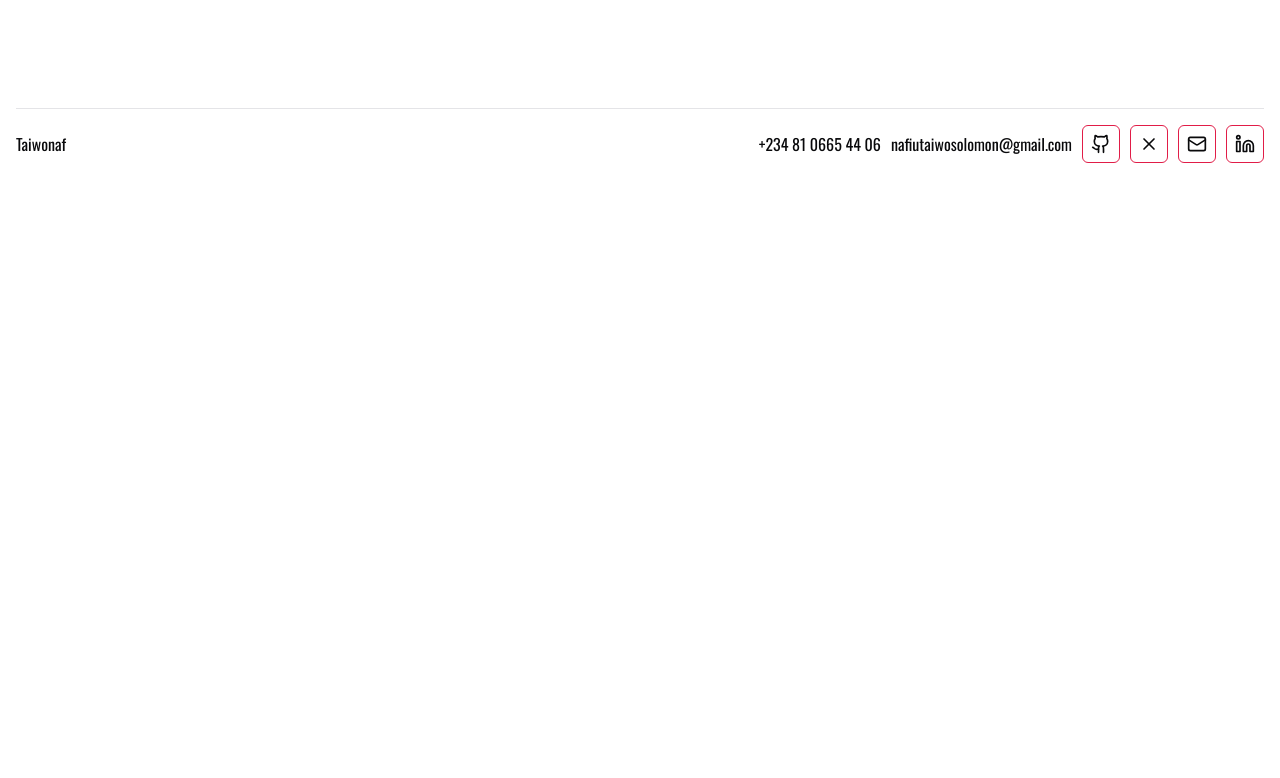
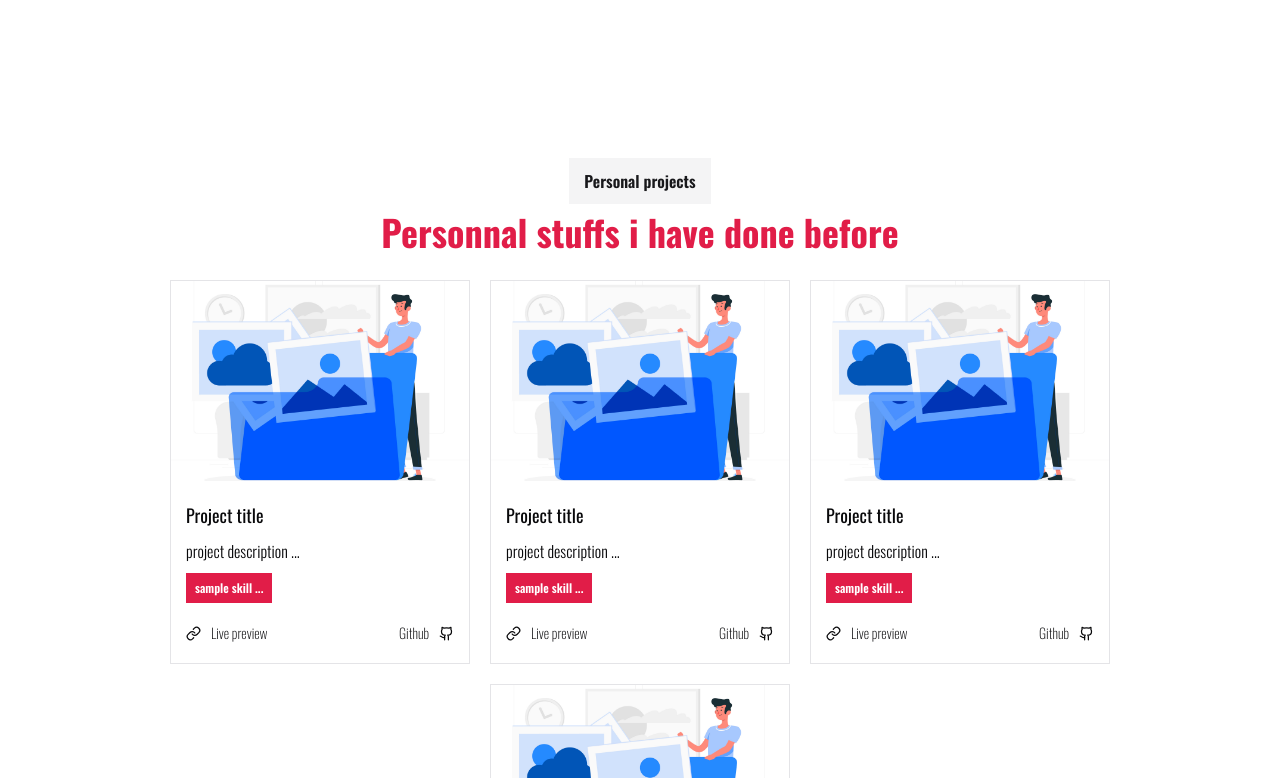
Before and after one commit to taiwonaf/My-portfolio, a Next.js app: page / in a window 1280 px wide. Shown: the part 3782-4560 px from the top of the page. Before the commit the page ends 3961 px from the top, so only its background shows below. Built offline with nearby package versions, Linux system fonts and the light colour scheme.

Commit message:
feat: update

```diff
--- a/src/components/landing/index.tsx
+++ b/src/components/landing/index.tsx
@@ -5,6 +5,7 @@ import Skills from "./skills";
 import Works from "./works";
 import Experience from "./experience";
 import Services from "./services";
+import Projects from "./projects";
 
 const index = () => {
   return (
@@ -15,6 +16,7 @@ const index = () => {
       <Skills />
       <Works />
       <Experience />
+      <Projects />
     </>
   );
 };
--- /dev/null
+++ b/src/components/landing/projects/Project.tsx
@@ -0,0 +1,51 @@
+import React from "react";
+import WorkTag from "./WorkTag";
+import { GithubIcon, LinkIcon } from "lucide-react";
+import Link from "next/link";
+import Image from "next/image";
+import ImgPlaceholder from "@/assets/images/image_placeholder.jpg";
+
+const Project = () => {
+  return (
+    <div className="max-w-[300px] w-full border border-input bg-background hover:bg-accent">
+      <div className="w-full h-[200px]">
+        <Image
+          src={ImgPlaceholder}
+          alt="sample img"
+          className="w-full h-full object-cover"
+        />
+      </div>
+      <div className="px-[15px] py-[20px]">
+        <h3 className="text-left text-lg mb-[10px]">Project title</h3>
+        <p className="text-left text-md font-light mb-[10px]">
+          project description ...
+        </p>
+        <div className="flex justify-start items-center mb-[20px]">
+          <WorkTag tag="sample skill ..." />
+        </div>
+        <div className="flex justify-between items-center gap-5">
+          <div className="flex gap-[10px] justify-start items-center">
+            <LinkIcon className="h-[15px] w-[15px]" />
+            <Link
+              href={"#"}
+              className="font-extralight text-sm hover:marker:underline"
+            >
+              Live preview
+            </Link>
+          </div>
+          <div className="flex gap-[10px] justify-start items-center">
+            <Link
+              href={"#"}
+              className="font-extralight text-sm hover:marker:underline"
+            >
+              Github
+            </Link>
+            <GithubIcon className="h-[15px] w-[15px]" />
+          </div>
+        </div>
+      </div>
+    </div>
+  );
+};
+
+export default Project;
--- /dev/null
+++ b/src/components/landing/projects/WorkTag.tsx
@@ -0,0 +1,19 @@
+import { Badge } from "@/components/ui/badge";
+import React from "react";
+
+interface IProp {
+  tag: string;
+}
+
+const WorkTag: React.FC<IProp> = ({ tag }) => {
+  return (
+    <Badge
+      variant="secondary"
+      className="py-[5px] px-[8px] text-[12px] backdrop-blur-md cursor-pointer rounded-[0] bg-primary text-white"
+    >
+      {tag}
+    </Badge>
+  );
+};
+
+export default WorkTag;
--- /dev/null
+++ b/src/components/landing/projects/index.tsx
@@ -0,0 +1,59 @@
+"use client";
+
+import {
+  SectionContainer,
+  SectionDescription,
+  SectionTitle,
+} from "@/components/global";
+import React from "react";
+import Project from "./Project";
+
+const index = () => {
+  const works = [
+    {
+      title: "Laundry App",
+      description:
+        "The Laundry App is your ultimate companion for managing all your laundr needs efficiently and conveniently. D...",
+      tags: ["Figma", "Illustrator"],
+      link: "#",
+    },
+    {
+      title: "Laundry App",
+      description:
+        "The Laundry App is your ultimate companion for managing all your laundr needs efficiently and conveniently. D...",
+      tags: ["Figma", "Illustrator"],
+      link: "#",
+    },
+    {
+      title: "Laundry App",
+      description:
+        "The Laundry App is your ultimate companion for managing all your laundr needs efficiently and conveniently. D...",
+      tags: ["Figma", "Illustrator"],
+      link: "#",
+    },
+    {
+      title: "Laundry App",
+      description:
+        "The Laundry App is your ultimate companion for managing all your laundr needs efficiently and conveniently. D...",
+      tags: ["Figma", "Illustrator"],
+      link: "#",
+    },
+  ];
+  return (
+    <SectionContainer className="pt-[50px] pb-[100px] text-center" id="works">
+      <SectionTitle title="Personal projects" />
+      <div className="flex justify-center items-center">
+        <SectionDescription className="max-w-[700px] w-full mb-[30px] text-primary">
+          Personnal stuffs i have done before
+        </SectionDescription>
+      </div>
+      <div className="flex justify-center items-center flex-wrap gap-[20px]">
+        {works.map((item, index) => {
+          return <Project {...item} key={index} />;
+        })}
+      </div>
+    </SectionContainer>
+  );
+};
+
+export default index;
```
